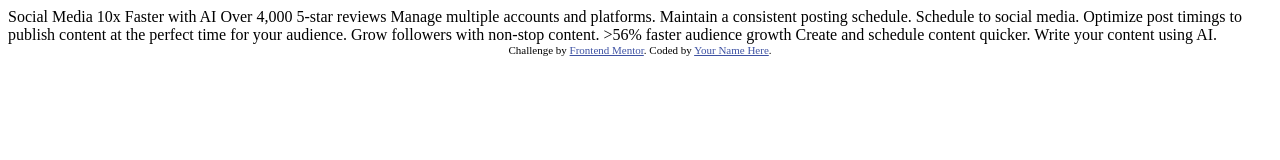
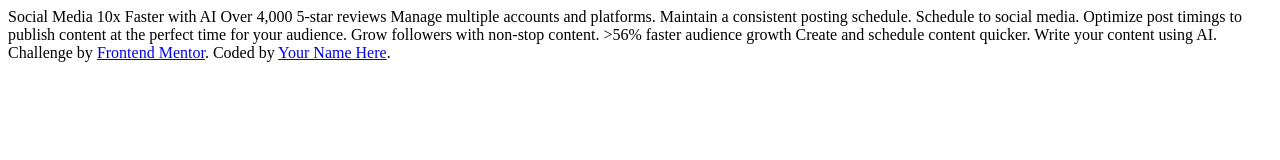
Before and after one commit to mrg-repo/SBA3-Design-Development, a plain HTML site: page index.html in a window 1280 px wide. Drawn offline with Linux system fonts and the light colour scheme.

Commit message:
Updated Head and Connected CSS

```diff
--- a/index.html
+++ b/index.html
@@ -8,11 +8,8 @@
 
   <title>Frontend Mentor | Bento grid</title>
 
-  <!-- Feel free to remove these styles or customise in your own stylesheet 👍 -->
-  <style>
-    .attribution { font-size: 0.6875rem; text-align: center; }
-    .attribution a { color: hsl(228, 45%, 44%); }
-  </style>
+  <link rel="stylesheet" href="./style.css">
+
 </head>
 <body>
 
```
